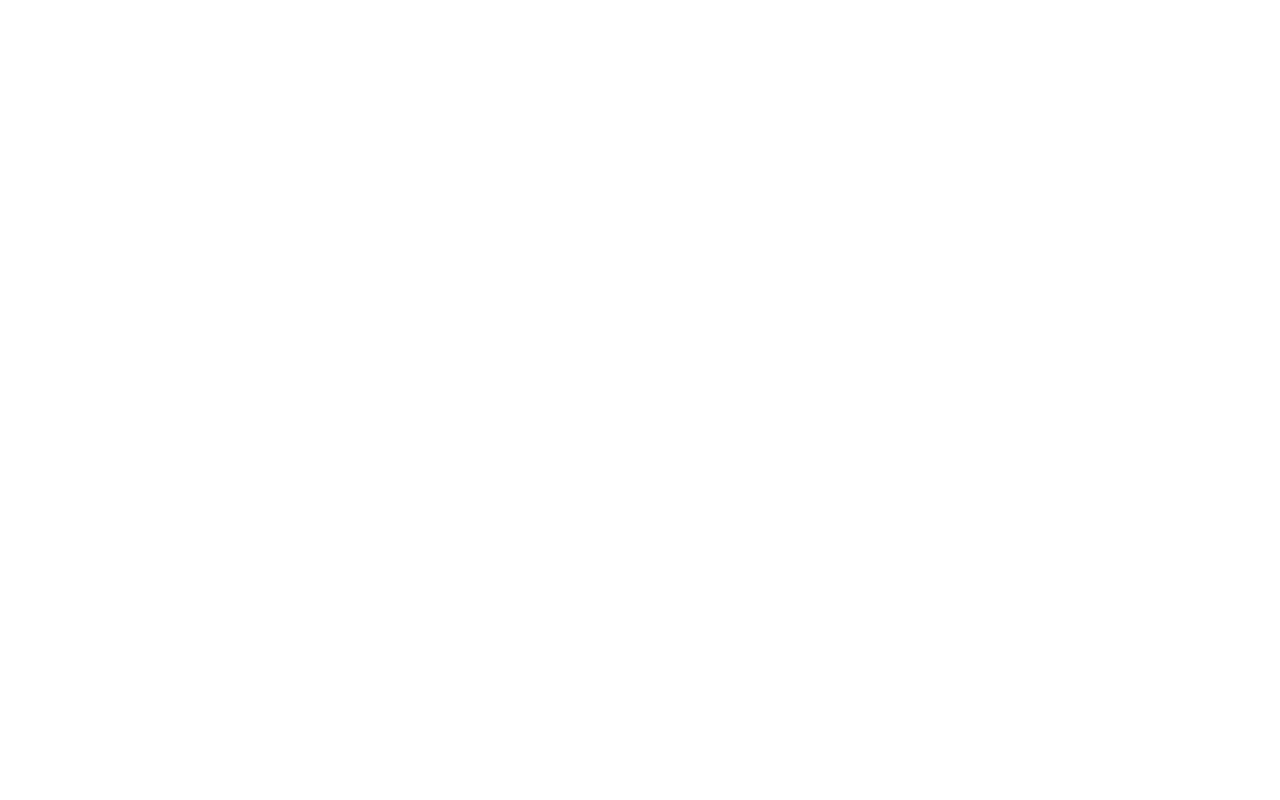
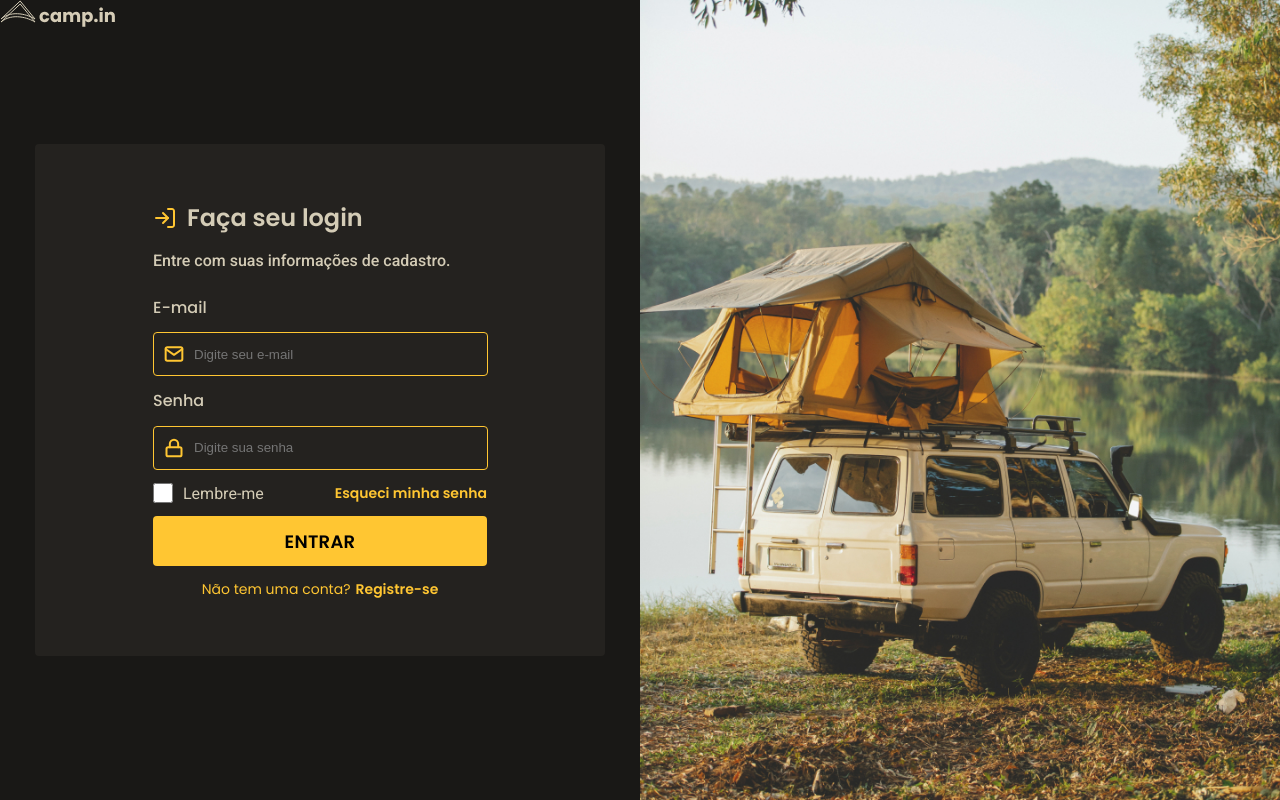
Before and after one commit to Beatrizrodri/login-form, a plain HTML site: page index.html in a window 1280 px wide. Drawn offline with Linux system fonts and the light colour scheme.

Commit message:
add layout desktop

```diff
--- a/index.html
+++ b/index.html
@@ -11,5 +11,46 @@
     />
     <link rel="stylesheet" href="style.css" />
   </head>
-  <body></body>
+  <body>
+    <div id="container">
+      <div id="content">
+        <img id="logo-image" src="./images/logo.svg" alt="" />
+        <div id="form-container">
+          <div id="form">
+            <div id="title">
+              <img src="./images/log-in.svg" id="login-image" alt="" />
+              <h1>Faça seu login</h1>
+            </div>
+
+            <span id="subtitle">Entre com suas informações de cadastro.</span>
+
+            <label class="input-label">E-mail</label>
+            <input id="e-mail" type="email" placeholder="Digite seu e-mail" />
+            <label class="input-label">Senha</label>
+            <input
+              id="password"
+              type="password"
+              placeholder="Digite sua senha"
+            />
+
+            <div id="reminder">
+              <div id="checkbox-container">
+                <input type="checkbox" />
+                <label for="">Lembre-me</label>
+              </div>
+
+              <span id="reminder-text">Esqueci minha senha</span>
+            </div>
+
+            <button id="login-button" type="submit">Entrar</button>
+
+            <span id="register-text-link"
+              >Não tem uma conta?<strong>Registre-se</strong>
+            </span>
+          </div>
+        </div>
+      </div>
+      <div id="image-container"></div>
+    </div>
+  </body>
 </html>
--- a/style.css
+++ b/style.css
@@ -11,3 +11,180 @@
   padding: 0;
   box-sizing: border-box;
 }
+
+#container {
+  width: 100vw;
+  height: 100vh;
+  display: flex;
+  justify-content: space-between;
+}
+
+#content {
+  width: 50%;
+  height: 100%;
+  display: flex;
+  align-items: center;
+  justify-content: center;
+  background-color: var(--background);
+}
+
+#logo-image {
+  position: absolute;
+  left: 0;
+  top: 0;
+}
+
+#login-image {
+  width: 24px;
+  height: 24px;
+  margin-right: 10px;
+}
+
+#title {
+ display: flex;
+ flex-direction: row;
+ align-items: center;
+}
+
+h1 {
+  font-family: 'Poppins';
+  font-weight: 600;
+  font-size: 24px;
+  line-height: 36px;
+}
+
+#subtitle {
+  font-family: 'Roboto';
+  font-weight: 500;
+  font-size: 16px;
+  line-height: 24px;
+  margin-bottom: 10px;
+}
+
+#form-container {
+  width: 570px;
+  height: 512px;
+  background-color: var(--form-background);
+  border-radius: 4px;
+  display: flex;
+  justify-content: center;
+  align-items: center;
+}
+
+#form {
+  width: 334px;
+  height: 400px;
+  display: flex;
+  flex-direction: column;
+  color: var(--text-title);
+  justify-content: space-between;
+}
+
+.input-label {
+  font-family: 'Poppins';
+  font-weight: 500;
+  font-size: 16px;
+  line-height: 24px;
+}
+
+#e-mail {
+  width: 335px;
+  height: 44px;
+  border: 1px solid #FFC632;
+  border-radius: 4px;
+  background-color: transparent;
+  background-image: url(./images/mail-focus.svg);
+  background-repeat: no-repeat;
+  background-position: center left;
+  background-position-x: 10px;
+  padding-left: 40px;
+}
+
+#password {
+  width: 335px;
+  height: 44px;
+  border: 1px solid #FFC632;
+  border-radius: 4px;
+  background-color: transparent;
+  background-image: url(./images/lock-focus.svg);
+  background-repeat: no-repeat;
+  background-position: center left;
+  background-position-x: 10px;
+  padding-left: 40px;
+
+}
+
+#reminder{
+  display: flex;
+  flex-direction: row;
+  justify-content: space-between;
+  align-items: center;
+}
+
+#reminder-text {
+  font-family: 'Poppins';
+  font-weight: 600;
+  font-size: 14px;
+  line-height: 21px;
+  color: #FFC632;
+}
+
+#checkbox-container {
+  display: flex;
+  flex-direction: row;
+  align-items: center;
+}
+
+#checkbox-container > input {
+  width: 20px;
+  height: 20px;
+  border: 1px solid #868686;
+  border-radius: 4px;
+  margin-right: 10px;
+}
+
+#checkbox-container > label {
+  font-family: 'Roboto';
+  font-weight: 400;
+  font-size: 16px;
+  line-height: 19px;
+  }
+
+#login-button {
+  width: 334px;
+  height: 50px;
+  background-color: var(--primary-color);
+  border: none;
+  border-radius: 4px;
+  border-radius: 4px;
+  font-family: 'Poppins';
+  font-weight: 600;
+  font-size: 18px;
+  line-height: 27px;
+  letter-spacing: 0.015em;
+  text-transform: uppercase;
+    }
+
+#register-text-link {
+  font-family: 'Poppins';
+  color: var(--primary-color);
+  font-weight: 400;
+  font-size: 14px;
+  line-height: 21px;
+  display: flex;
+  justify-content: center;
+  }
+
+#register-text-link > strong {
+  margin-left: 5px;
+}
+
+#image-container {
+  width: 50%;
+  height: 100%;
+  background-image: url(./images/side-image.jpg);
+  background-repeat: no-repeat;
+  object-fit: contain;
+  background-size: cover;
+  background-position: center;
+}
```
